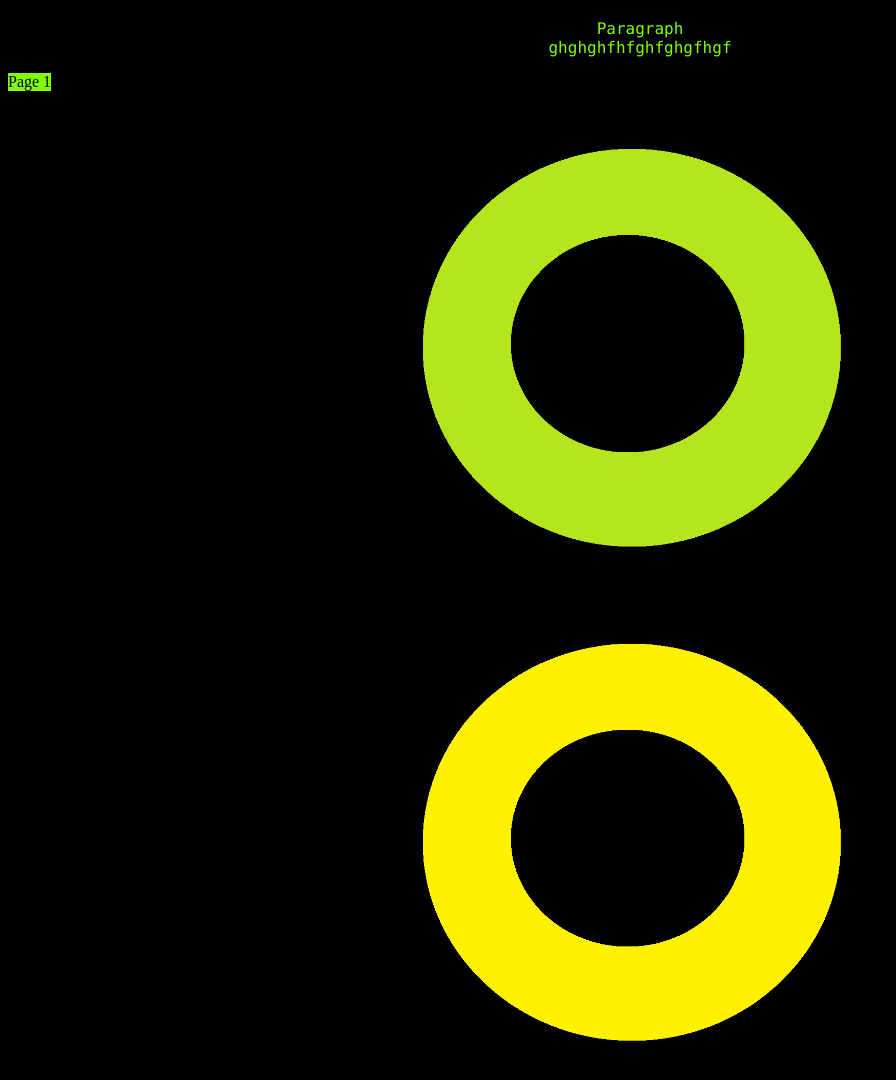
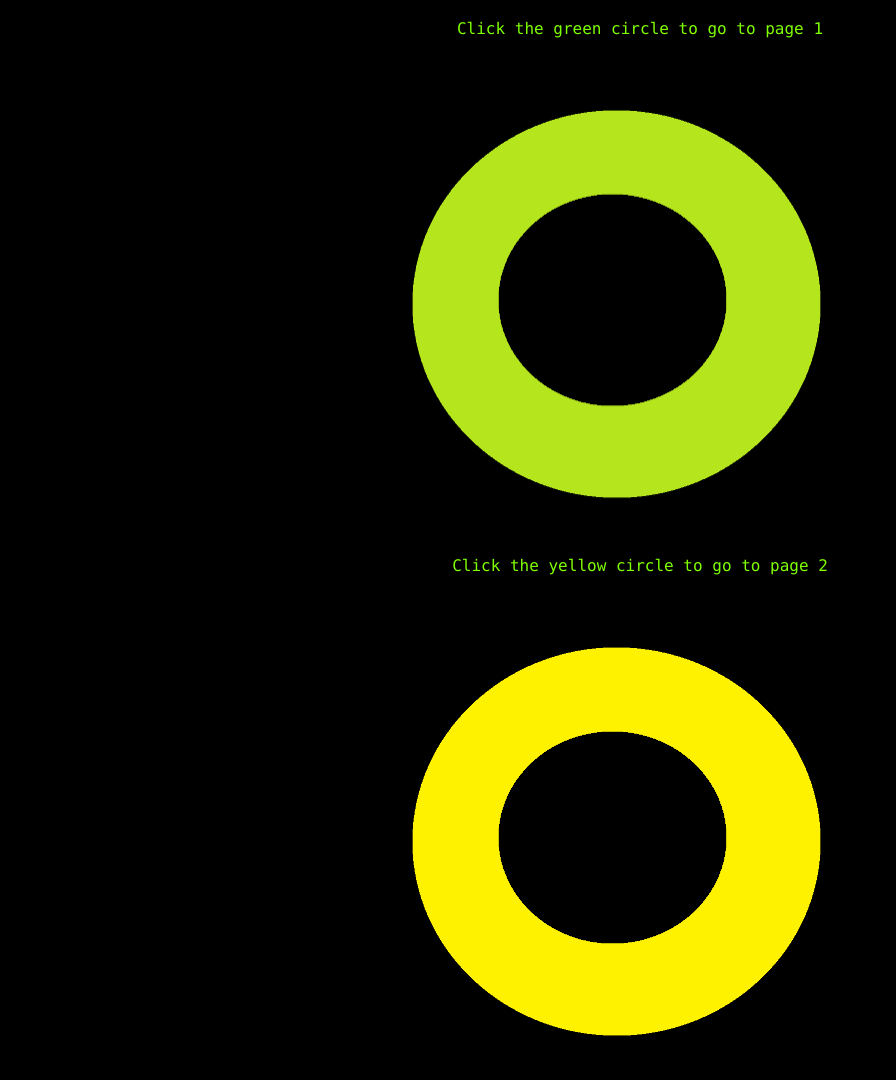
Before and after one commit to CitanX/CitanX.github.io, a plain HTML site: page index.html in a window 1280 px wide. Shown: the part 62-1142 px from the top of the page, without its empty margins (0-896 px from the left). Drawn offline with Linux system fonts and the light colour scheme.

Commit message:
Add files via upload

```diff
--- a/index.html
+++ b/index.html
@@ -7,11 +7,18 @@
 </head>
 <body>
 	<h1>Heading</h1>
-	<p>Paragraph <br>ghghghfhfghfghgfhgf</p>
+
 	<!-- comment -->
-	<a href="page1.html">Page 1</a>
+
+	<p>Click the green circle to go to page 1</p>
+	<a href="page1.html">
 	<img title="Circle" src="circle.png" class="center" alt="green circle">
-	<img title="Circle2" src="circle2.png" class="center" alt="green circle">
+    </a>
+
+    <p>Click the yellow circle to go to page 2</p>
+    <a href="page2.html">
+    <img title="Circle2" src="circle2.png" class="center" alt="yellow circle">
+    </a>
 
 </body>
 </html>
--- a/style.css
+++ b/style.css
@@ -22,7 +22,7 @@ img {
 }
 
 a {
-	background-color: chartreuse;
+	/*background-color: chartreuse;*/
 	color: black;
 	padding: 45px 65bx;
 	text-align: center;
```
Also changed, not shown: page2.html (added, +10 -0 lines).
